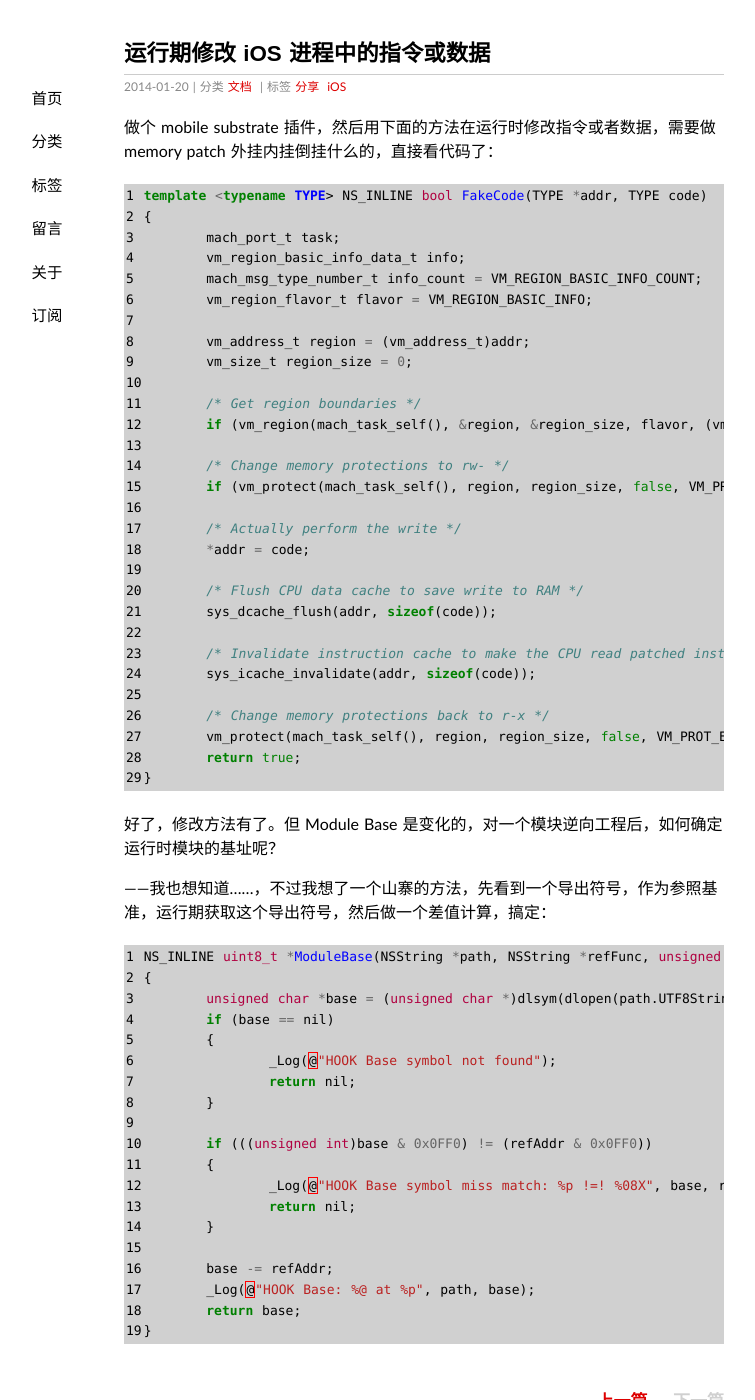
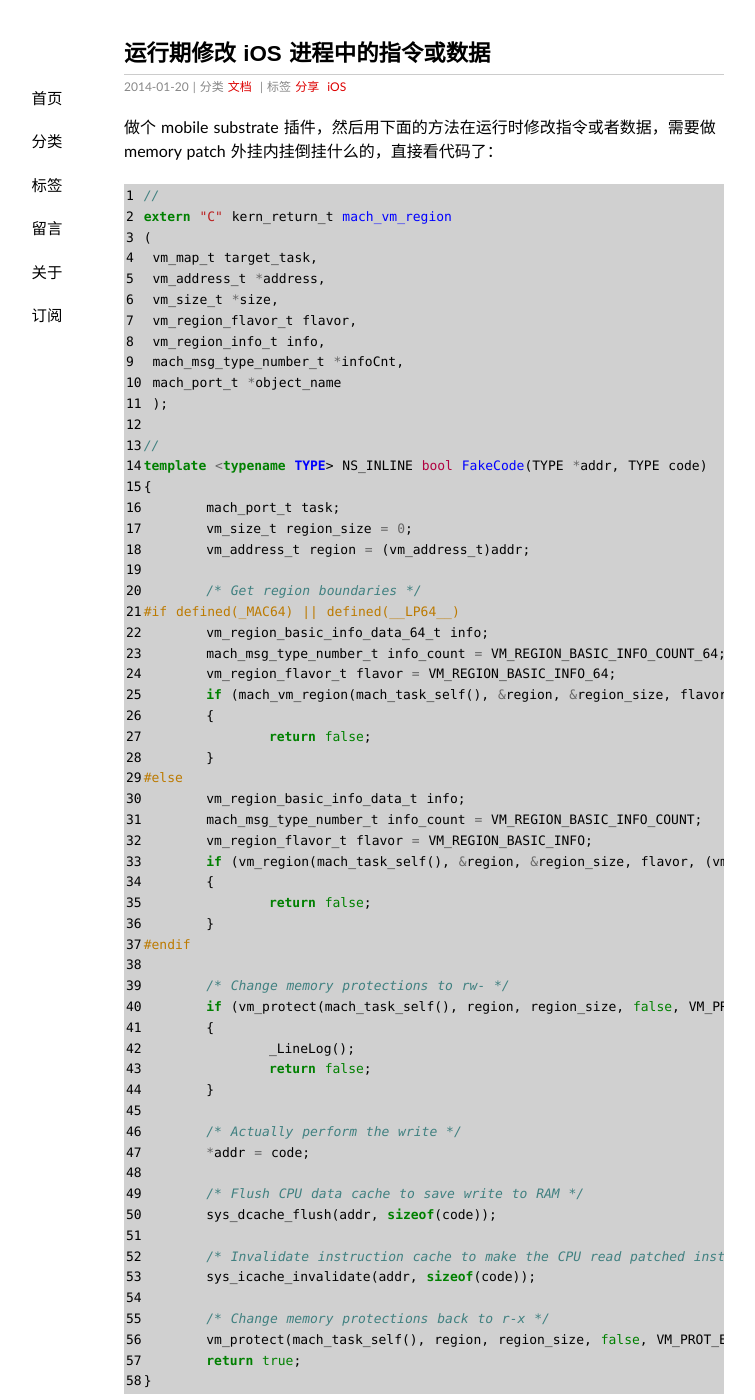
Before and after one commit to Yonsm/Yonsm.github.io, a Jekyll site: the page built from _posts/2014-01-20-fakecode.md, in a window 1280 px wide and 1400 px high. Shown: the whole window, without its empty margins (216-971 px from the left). Built offline with Jekyll 4.4.1, drawn with Linux system fonts in a browser that asks for light colours; some web fonts are replaced; Markdown is read by kramdown in place of the engine named in the settings; comment, search, counter and statistics services are not loaded; some of the changed text lies outside the part shown.

Commit message:
Update 2014-01-20-fakecode.md

```diff
--- a/_posts/2014-01-20-fakecode.md
+++ b/_posts/2014-01-20-fakecode.md
@@ -10,21 +10,50 @@ tags: 分享 iOS
 
 {% highlight cpp linenos %}
 
+//
+extern "C" kern_return_t mach_vm_region
+(
+ vm_map_t target_task,
+ vm_address_t *address,
+ vm_size_t *size,
+ vm_region_flavor_t flavor,
+ vm_region_info_t info,
+ mach_msg_type_number_t *infoCnt,
+ mach_port_t *object_name
+ );
+
+//
 template <typename TYPE> NS_INLINE bool FakeCode(TYPE *addr, TYPE code)
 {
 	mach_port_t task;
+	vm_size_t region_size = 0;
+	vm_address_t region = (vm_address_t)addr;
+
+	/* Get region boundaries */
+#if defined(_MAC64) || defined(__LP64__)
+	vm_region_basic_info_data_64_t info;
+	mach_msg_type_number_t info_count = VM_REGION_BASIC_INFO_COUNT_64;
+	vm_region_flavor_t flavor = VM_REGION_BASIC_INFO_64;
+	if (mach_vm_region(mach_task_self(), &region, &region_size, flavor, (vm_region_info_t)&info, (mach_msg_type_number_t*)&info_count, (mach_port_t*)&task) != KERN_SUCCESS)
+	{
+		return false;
+	}
+#else
 	vm_region_basic_info_data_t info;
 	mach_msg_type_number_t info_count = VM_REGION_BASIC_INFO_COUNT;
 	vm_region_flavor_t flavor = VM_REGION_BASIC_INFO;
-
-	vm_address_t region = (vm_address_t)addr;
-	vm_size_t region_size = 0;
-
-	/* Get region boundaries */
-	if (vm_region(mach_task_self(), &region, &region_size, flavor, (vm_region_info_t)&info, (mach_msg_type_number_t*)&info_count, (mach_port_t*)&task) != KERN_SUCCESS) return false;
+	if (vm_region(mach_task_self(), &region, &region_size, flavor, (vm_region_info_t)&info, (mach_msg_type_number_t*)&info_count, (mach_port_t*)&task) != KERN_SUCCESS)
+	{
+		return false;
+	}
+#endif
 
 	/* Change memory protections to rw- */
-	if (vm_protect(mach_task_self(), region, region_size, false, VM_PROT_READ | VM_PROT_WRITE | VM_PROT_COPY) != KERN_SUCCESS) return false;
+	if (vm_protect(mach_task_self(), region, region_size, false, VM_PROT_READ | VM_PROT_WRITE | VM_PROT_COPY) != KERN_SUCCESS)
+	{
+		_LineLog();
+		return false;
+	}
 
 	/* Actually perform the write */
 	*addr = code;
```
Also changed, not shown: other parts of _posts/2014-01-20-fakecode.md (+1 -1 lines).
